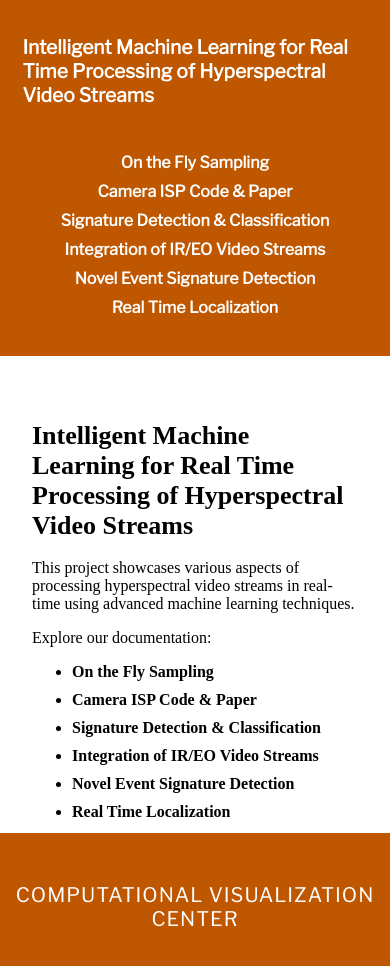
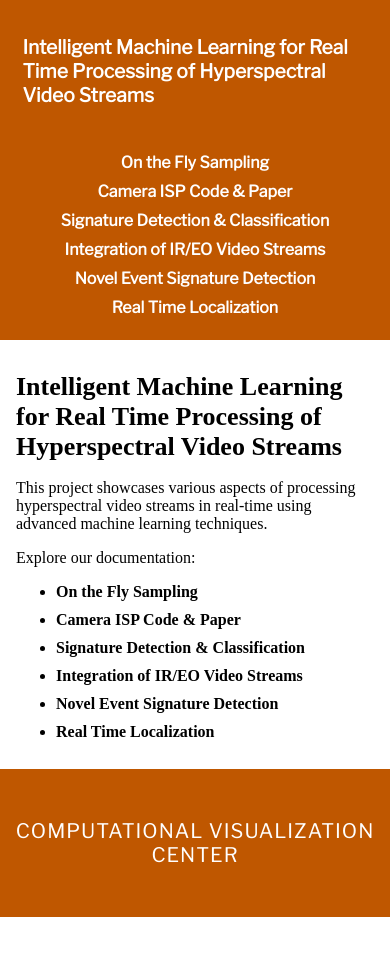
Before and after one commit to CVC-Lab/afc-website, a Gatsby site: page / in a window 390 px wide. Shown: the part 64-1030 px from the top of the page. After the commit the page ends 981 px from the top, so only its background shows below. Built offline with nearby package versions, Linux system fonts and the light colour scheme; Gatsby itself is replaced by a stand-in of ours; a web font is replaced by a local one.

Commit message:
Fix header/footer responsiveness

```diff
--- a/src/components/style.css
+++ b/src/components/style.css
@@ -19,7 +19,7 @@
 }
 
 footer {
-    background-color: #bf5700;
+    background-color: var(--primary-bg-color);
     padding: 50px 0;
     text-align: center;
     font-size: 1.25rem;
@@ -121,7 +121,7 @@
     align-items: center;
     justify-content: space-between;
     width: 100%;
-    padding: 10px 20px;
+    padding: 10px 0;
 }
 
 .header-logo {
@@ -154,7 +154,7 @@
 nav {
     width: 100%;
     background-color: var(--primary-bg-color);
-    padding: 10px 20px;
+    padding: 10px 0;
     display: flex;
     justify-content: center;
     font-family: 'Libre Franklin', sans-serif;
@@ -190,11 +190,6 @@
 }
 
 @media screen and (max-width: 750px) {
-    .content-container {
-        padding: 1rem 2rem;
-        margin-top: 2rem;
-        margin-bottom: 8rem;
-    }
     .logo-title-container {
         flex-direction: column;
     }
@@ -205,7 +200,6 @@
         max-width: 200px;
     }
     header {
-        padding-bottom: 1rem;
         height: auto;
     }
     nav ul {
```
